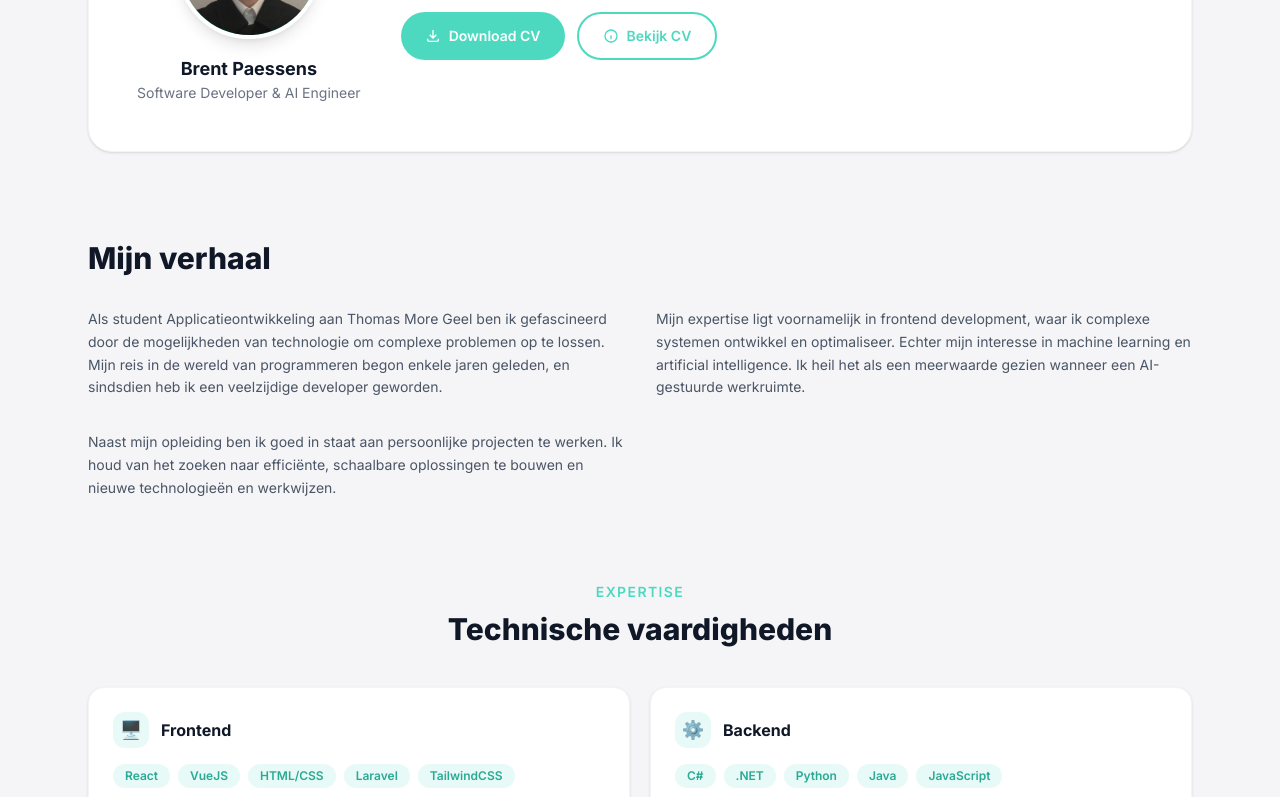
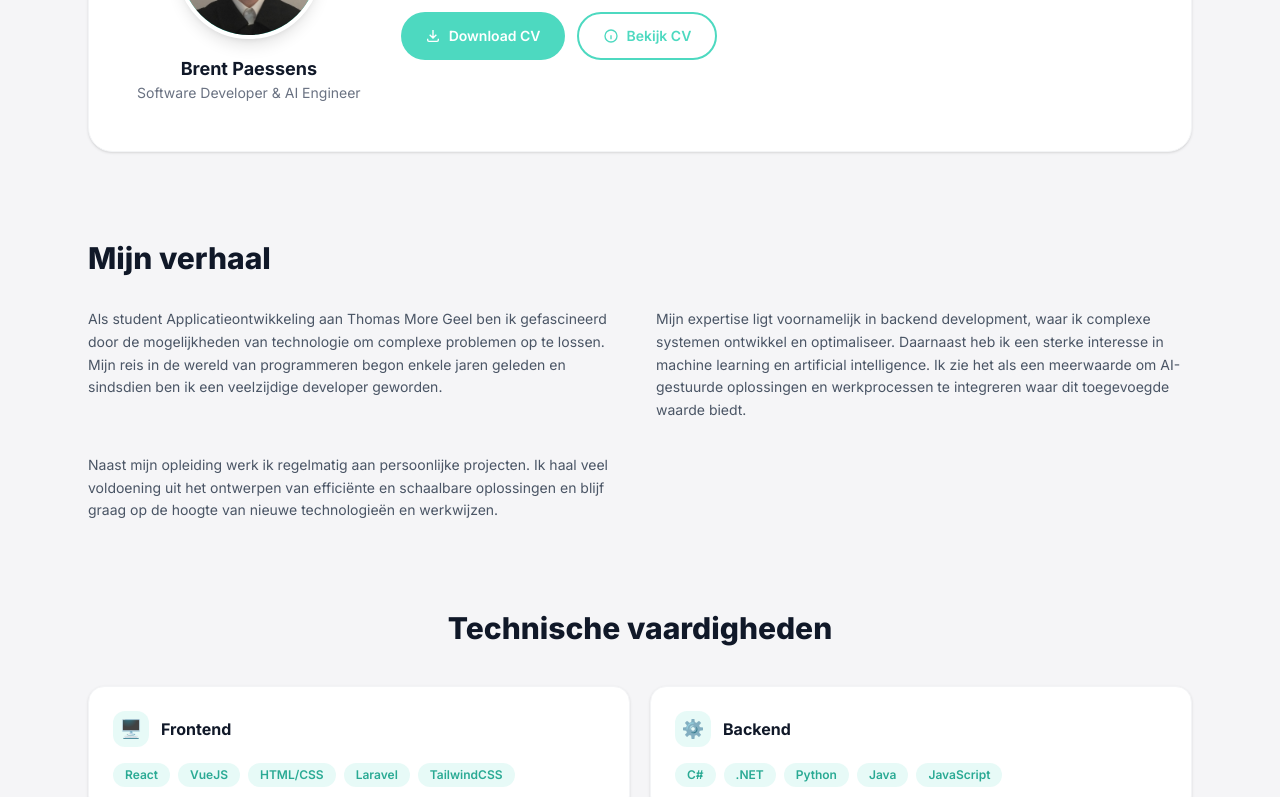
Before and after one commit to BrentPaessens/portfolio_website, a Next.js app: page /over-mij in a window 1280 px wide. Shown: the part 522-1319 px from the top of the page. Built offline with nearby package versions, Linux system fonts and the light colour scheme.

Commit message:
zinsbouw bijgewerkt

```diff
--- a/src/i18n/translations.ts
+++ b/src/i18n/translations.ts
@@ -67,10 +67,9 @@ export const translations = {
             viewCV: 'Bekijk CV',
             backToPortfolio: 'Terug naar Portfolio',
             myStory: 'Mijn verhaal',
-            storyPart1: 'Als student Applicatieontwikkeling aan Thomas More Geel ben ik gefascineerd door de mogelijkheden van technologie om complexe problemen op te lossen. Mijn reis in de wereld van programmeren begon enkele jaren geleden, en sindsdien heb ik een veelzijdige developer geworden.',
-            storyPart2: 'Mijn expertise ligt voornamelijk in frontend development, waar ik complexe systemen ontwikkel en optimaliseer. Echter mijn interesse in machine learning en artificial intelligence. Ik heil het als een meerwaarde gezien wanneer een AI-gestuurde werkruimte.',
-            storyPart3: 'Naast mijn opleiding ben ik goed in staat aan persoonlijke projecten te werken. Ik houd van het zoeken naar efficiënte, schaalbare oplossingen te bouwen en nieuwe technologieën en werkwijzen.',
-            expertise: 'Expertise',
+            storyPart1: 'Als student Applicatieontwikkeling aan Thomas More Geel ben ik gefascineerd door de mogelijkheden van technologie om complexe problemen op te lossen. Mijn reis in de wereld van programmeren begon enkele jaren geleden en sindsdien ben ik een veelzijdige developer geworden.',
+            storyPart2: 'Mijn expertise ligt voornamelijk in backend development, waar ik complexe systemen ontwikkel en optimaliseer. Daarnaast heb ik een sterke interesse in machine learning en artificial intelligence. Ik zie het als een meerwaarde om AI-gestuurde oplossingen en werkprocessen te integreren waar dit toegevoegde waarde biedt.',
+            storyPart3: 'Naast mijn opleiding werk ik regelmatig aan persoonlijke projecten. Ik haal veel voldoening uit het ontwerpen van efficiënte en schaalbare oplossingen en blijf graag op de hoogte van nieuwe technologieën en werkwijzen.',
             technicalSkills: 'Technische vaardigheden',
             outsideWork: 'Buiten werk',
             myPassions: 'Mijn passies',
@@ -263,8 +262,8 @@ export const translations = {
             backToPortfolio: 'Back to Portfolio',
             myStory: 'My Story',
             storyPart1: 'As an Application Development student at Thomas More Geel, I am fascinated by the possibilities of technology to solve complex problems. My journey in the world of programming started a few years ago, and since then I have become a versatile developer.',
-            storyPart2: 'My expertise primarily lies in frontend development, where I develop and optimize complex systems. However, my interest in machine learning and artificial intelligence. I see it as added value when an AI-driven workspace.',
-            storyPart3: 'Besides my education, I am well-equipped to work on personal projects. I love finding efficient, scalable solutions and exploring new technologies and approaches.',
+            storyPart2: 'My expertise primarily lies in backend development, where I design, develop, and optimize complex systems. In addition, I have a strong interest in machine learning and artificial intelligence. I see AI as a valuable addition that can support and improve business processes and digital solutions.',
+            storyPart3: 'Alongside my studies, I dedicate time to personal projects that allow me to further develop my technical skills. I enjoy building efficient and scalable solutions and continuously exploring new technologies and industry best practices.',
             expertise: 'Expertise',
             technicalSkills: 'Technical Skills',
             outsideWork: 'Outside Work',
```
